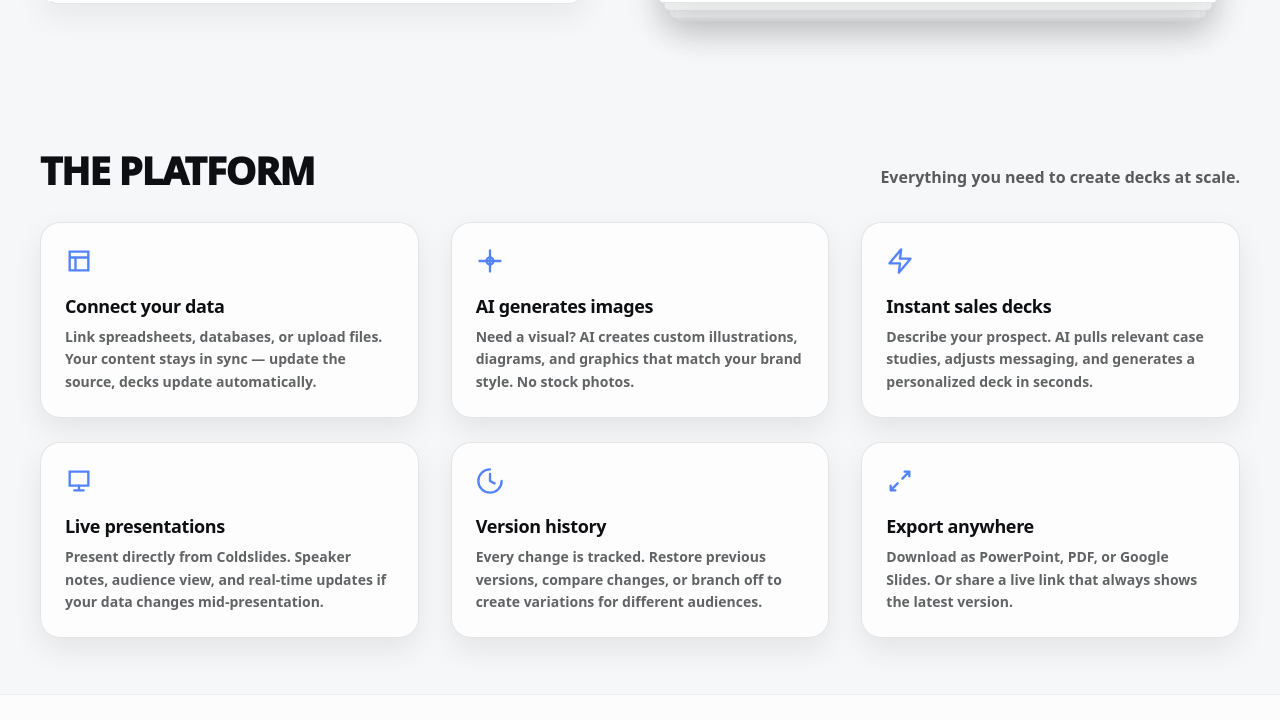
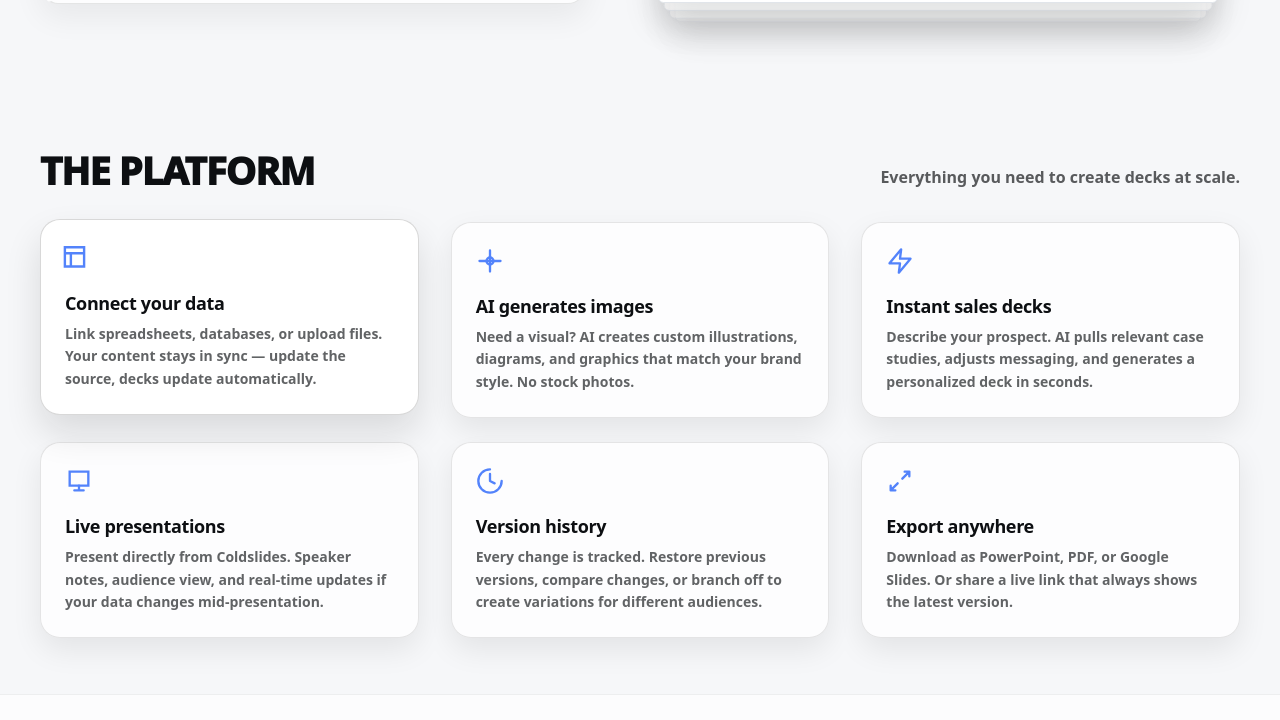
Before and after one commit to Kadoinkus/coldslides-landingpage, a website: page index.html in a window 1280 px wide. In both pictures the pointer is over the element 229 px from the left and 1533 px from the top of the page. Shown: the part 1213-1933 px from the top of the page. Drawn offline with Linux system fonts and the light colour scheme.

Commit message:
update cards

```diff
--- a/styles.css
+++ b/styles.css
@@ -1745,10 +1745,28 @@ h1{
   border: 1px solid var(--line);
   border-radius: var(--radius-lg);
   box-shadow: var(--shadow-card);
+  transition: transform .15s ease, box-shadow .15s ease, border-color .15s ease, background .15s ease;
+  cursor: default;
+}
+.platformFeature:hover,
+.platformFeature:focus-within{
+  transform: translateY(-3px);
+  border-color: rgba(13,15,18,.16);
+  background: #fff;
+  box-shadow: 0 18px 36px rgba(13,15,18,.12);
+}
+.platformFeature:active{
+  transform: translateY(-1px);
+  box-shadow: 0 12px 26px rgba(13,15,18,.12);
 }
 .platformIcon{
   margin-bottom: 14px;
   color: var(--blue);
+  transition: transform .15s ease;
+}
+.platformFeature:hover .platformIcon,
+.platformFeature:focus-within .platformIcon{
+  transform: translateY(-1px) scale(1.03);
 }
 .platformIcon svg{
   width: 28px;
```
